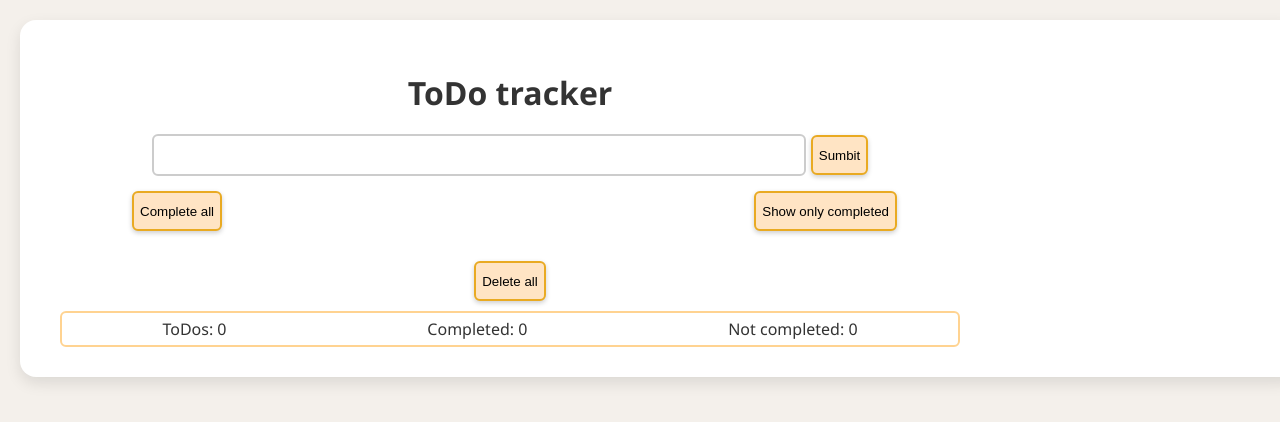
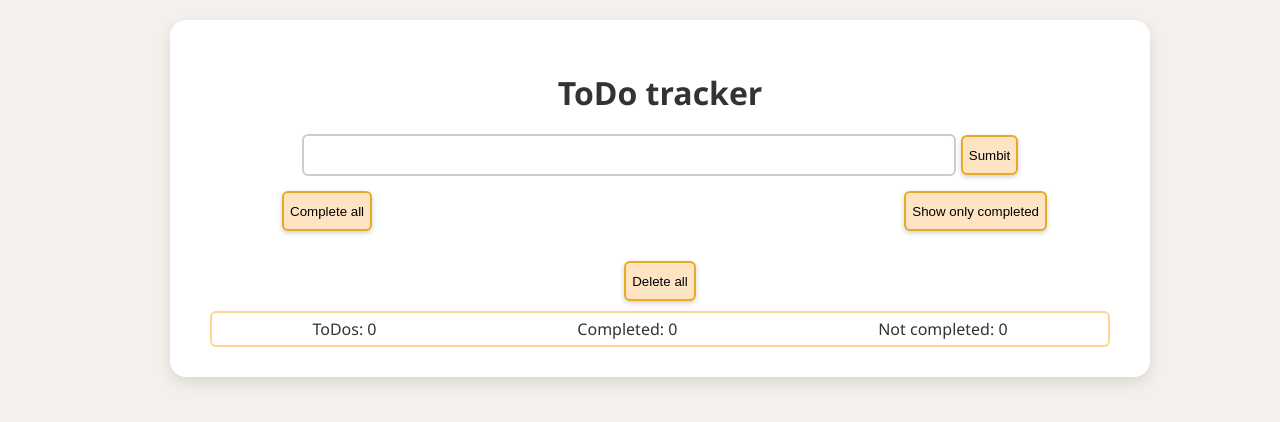
Before and after one commit to Dkeeper66/another-try, a React (Create React App) app: page / in a window 1280 px wide. Shown: the top 422 px of the page. Built offline with nearby package versions, Linux system fonts and the light colour scheme.

Commit message:
fixed root width

```diff
--- a/src/App.js
+++ b/src/App.js
@@ -9,9 +9,7 @@ import DeleteAll from "./components/DeleteAll";
 export default function App() {
 	const [taskList, setTaskList] = useState([]);
 	const [editedTask, setEditedTask] = useState(null);
-
 	const [showOnlyComplete, setShowOnlyComplete] = useState(false);
-
 	return (
 		<>
 			<div className="ToDo">
--- a/src/css/index.css
+++ b/src/css/index.css
@@ -16,7 +16,7 @@ h1 {
 }
 
 #root {
-	width: 100%;
+	width: 900px;
 	margin: auto;
 	background: #fff;
 	padding: 30px 40px;
```
